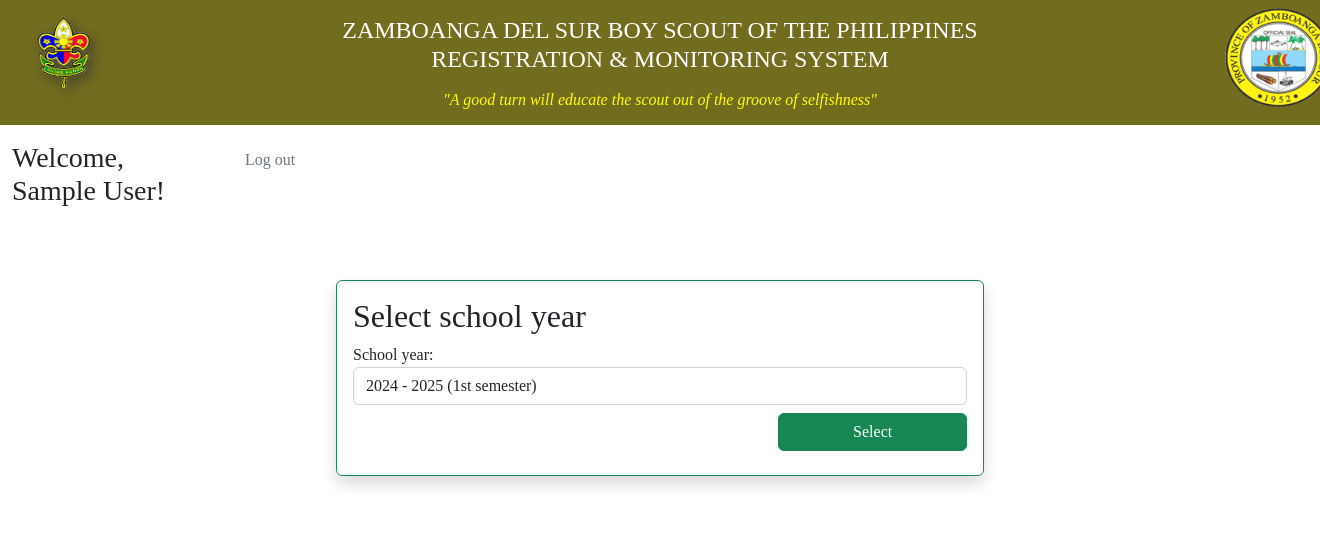
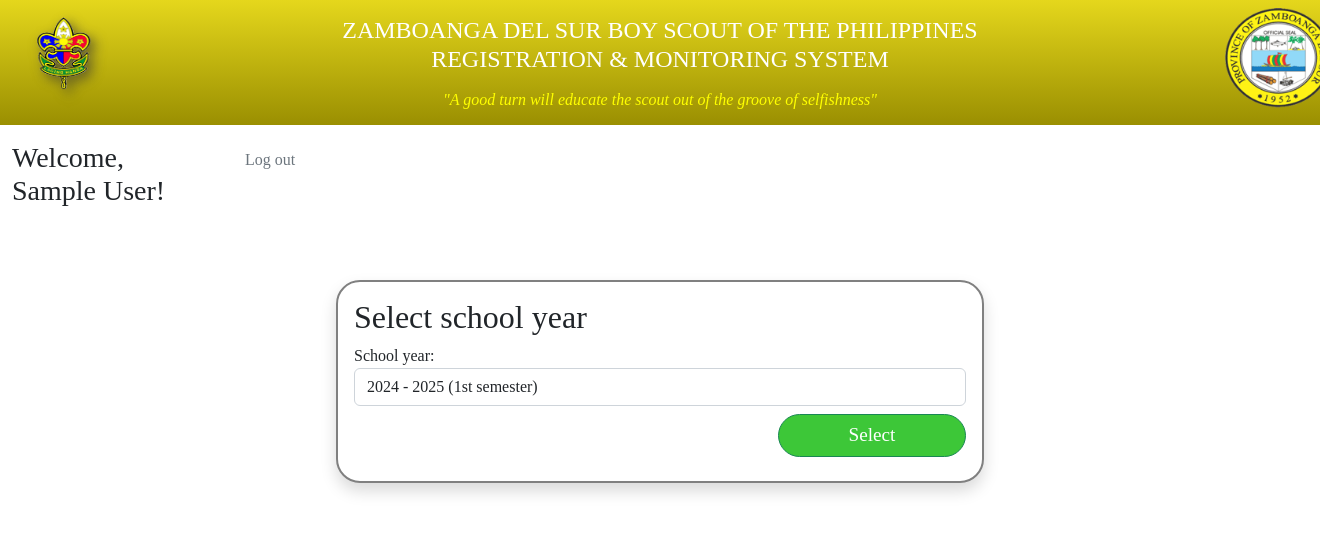
Before and after one commit to JanPhillipThe1st/bsp_registration, a PHP site: page /it_coordinator/screens/select_school_year.php in a window 1320 px wide; the page is wider, and only the part inside the window is pictured. Shown: the top 533 px of that part. Run offline with PHP 8.4, Linux system fonts and the light colour scheme; the visitor is signed in with stand-in values (Sample User, id 1); data comes from the database, SQL or seed files in the repository; some libraries are stand-ins or nearby versions.

Commit message:
Some UI Updates

```diff
--- a/it_coordinator/index.php
+++ b/it_coordinator/index.php
@@ -19,7 +19,7 @@
     <title>BSP Registration System</title>
     <link rel="stylesheet" href="../assets/vendor/bootstrap/css/bootstrap.min.css">
     <link rel="stylesheet" href="../assets/vendor/chart.js/chart.js">
-    <link rel="stylesheet" href="style.css">
+    <link rel="stylesheet" href="./style.css">
   <link rel="icon" type="image/x-icon" href="../assets/img/BSPLogo.png">
 </head>
 <style>
@@ -294,7 +294,7 @@
 </div>
 
 <script src="../assets/js/jquery-3.6.1.min.js"></script>
-<script src="../assets/vendor/bootstrap/js/bootstrap.bundle.js"></script>
+<script src="../assets/vendor/bootstrap/js/bootstrap.bundle.js"></script></script>
 <script>
     $(document).ready(()=>{
         var content = $("#content");
@@ -319,7 +319,7 @@
             }
         }
         else{
-            content.load("screens/students.php");
+            content.load("screens/schools.php");
         }
 
         $("#btn_contact_us").click(()=>{
--- a/it_coordinator/screens/select_school_year.php
+++ b/it_coordinator/screens/select_school_year.php
@@ -54,7 +54,7 @@
 
 </div>
 <div class="container-fluid">
-    <div class="container-fluid border rounded border-success m-auto w-50 my-5 p-3 shadow">
+    <div class="container-fluid card m-auto w-50 my-5 p-3 shadow">
         <h2 class="">Select school year</h2>
         <div class="form-group">
           <label for="select_school_year">School year:</label>
--- a/it_coordinator/style.css
+++ b/it_coordinator/style.css
@@ -5,11 +5,21 @@
     --white: #ffffff;
   }
 nav{
-    background-color: #726C1E;
+    background-image: linear-gradient( #e5d71c, #9a8f01);
+}
+.btn-success{
+    background-color: var(--main_color);
+    border-radius: 50px;
+    font-size: 1.2em;
+}
+.card{
+    border-radius: 24px;
+    border: 2px solid grey;
 }
 .side-button{
     transition: 600ms;
 }
+
 .side-button:hover{
     transition: 600ms;
     background-color: var(--main_color);
```
Also changed, not shown: admin/style.css (+10 -1 lines), index.php (+21 -1 lines).
